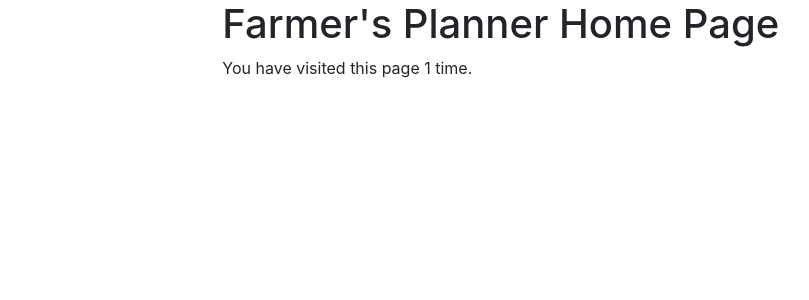
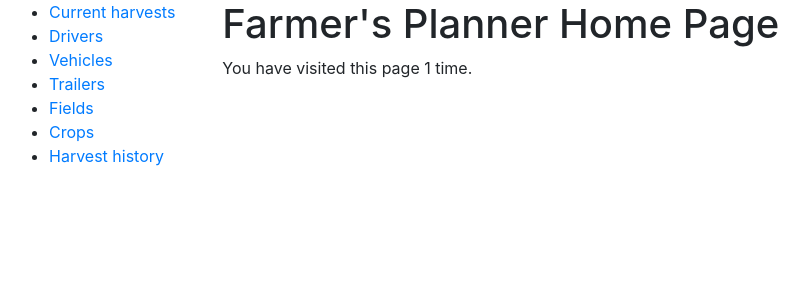
Before and after one commit to ktm2142/farm_planner, a Django app: page / in a window 1280 px wide. Shown: the top 300 px of the page, without its empty margins (6-815 px from the left). Run offline with Django 5.2, Linux system fonts and the light colour scheme.

Commit message:
feat: add sidebar template

```diff
--- a/templates/base.html
+++ b/templates/base.html
@@ -20,7 +20,7 @@
         <div class="col-sm-2">
 
             {% block sidebar %}
-{#                {% include "includes/sidebar.html" %}#}
+                {% include "includes/sidebar.html" %}
             {% endblock %}
 
         </div>
--- /dev/null
+++ b/templates/includes/sidebar.html
@@ -0,0 +1,9 @@
+<ul>
+  <li><a href="{% url "harvest_app:harvest-list" %}">Current harvests</a></li>
+  <li><a href="{% url "harvest_app:driver-list" %}">Drivers</a></li>
+  <li><a href="{% url "harvest_app:vehicle-list" %}">Vehicles</a></li>
+  <li><a href="{% url "harvest_app:trailer-list" %}">Trailers</a></li>
+  <li><a href="{% url "harvest_app:field-list" %}">Fields</a></li>
+  <li><a href="{% url "harvest_app:crop-list" %}">Crops</a></li>
+  <li><a href="{% url "harvest_app:harvest-archive-list" %}">Harvest history</a></li>
+</ul>
```
